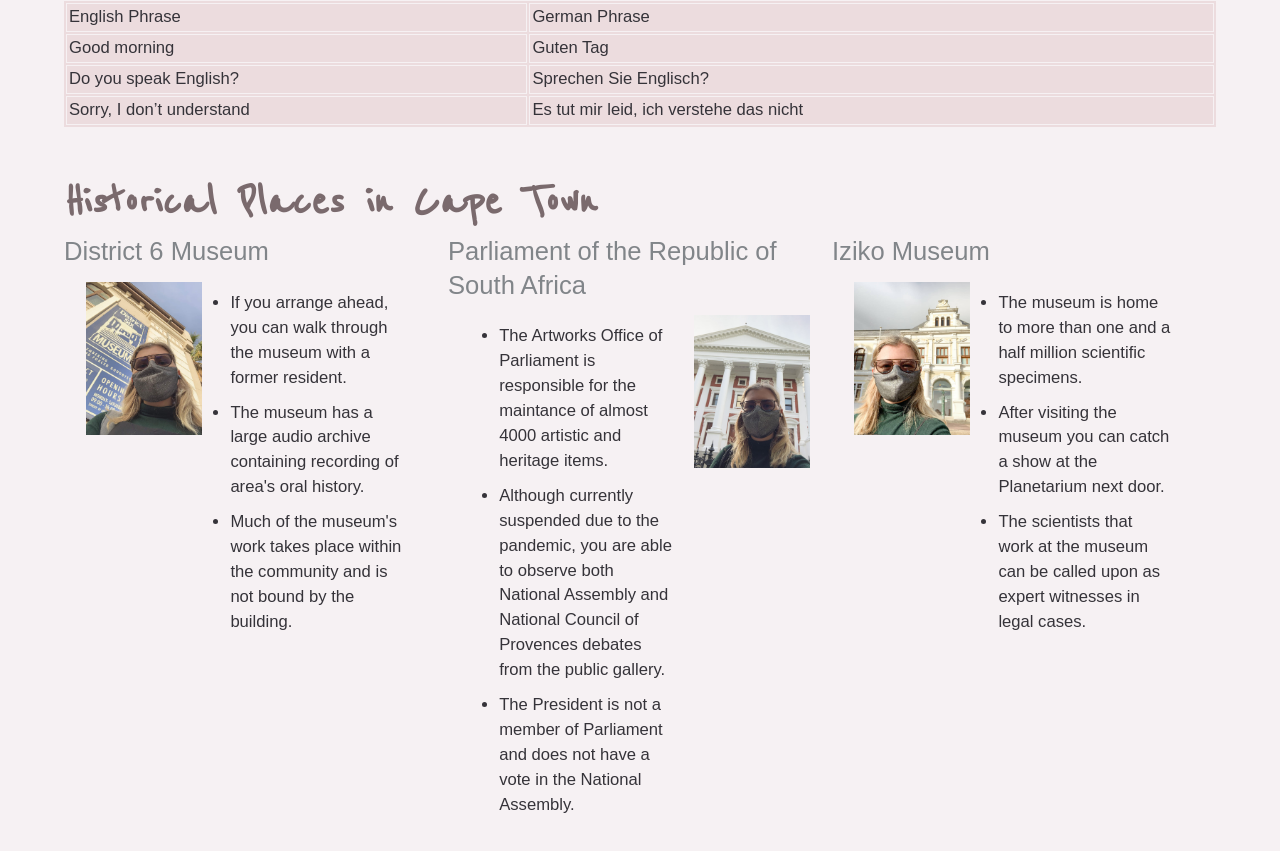
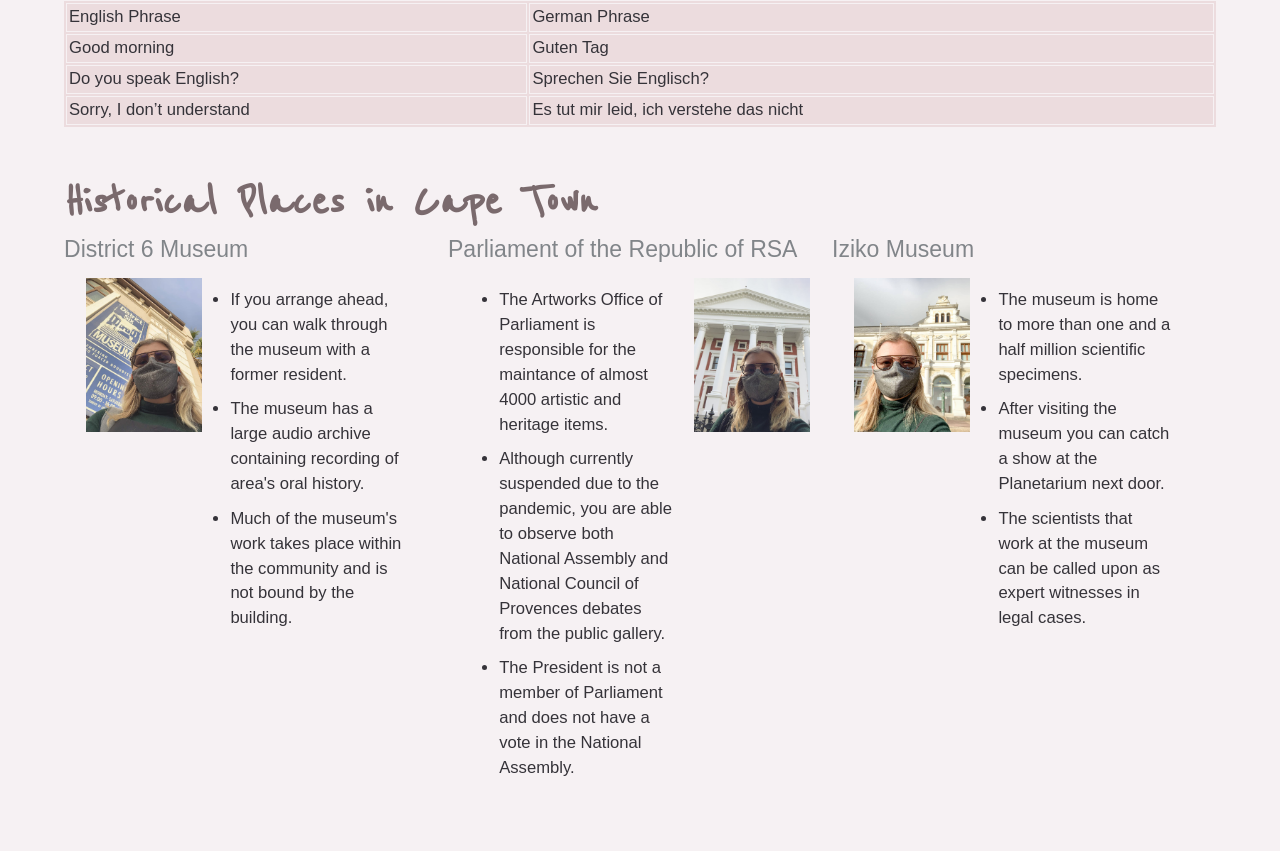
Before and after one commit to clarababette/basic-webpage, a plain HTML site: page my-webpage.html in a window 1280 px wide. Shown: the part 935-1786 px from the top of the page. Drawn offline with Linux system fonts and the light colour scheme.

Commit message:
final fixes

```diff
--- a/my-webpage.html
+++ b/my-webpage.html
@@ -129,7 +129,7 @@
               text-align: left;
           }
           h3 {
-              font-size: 2vw;
+              font-size: 1.8vw;
               margin-top: 0.5vw;
               margin-bottom: 1vw;
               word-wrap: normal;
@@ -266,7 +266,7 @@
         </article>
         </div>
         <div class="place">
-        <h3>Parliament of the Republic of South Africa</h3>
+        <h3>Parliament of the Republic of RSA</h3>
         <article class="hist">
             <ul id="top_list">
                 <li>The Artworks Office of Parliament is responsible for the maintance of almost 4000 artistic and heritage items.</li>
```
Also changed, not shown: my-webpage-grid.html (+1 -1 lines).
